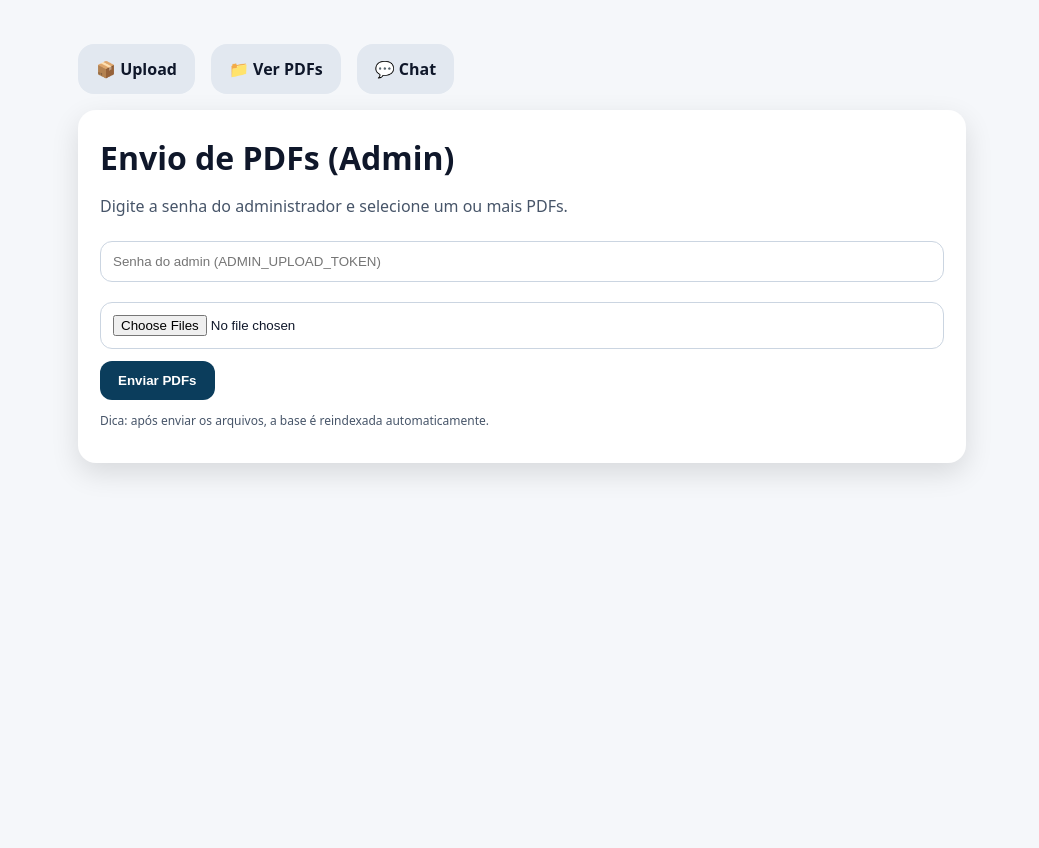
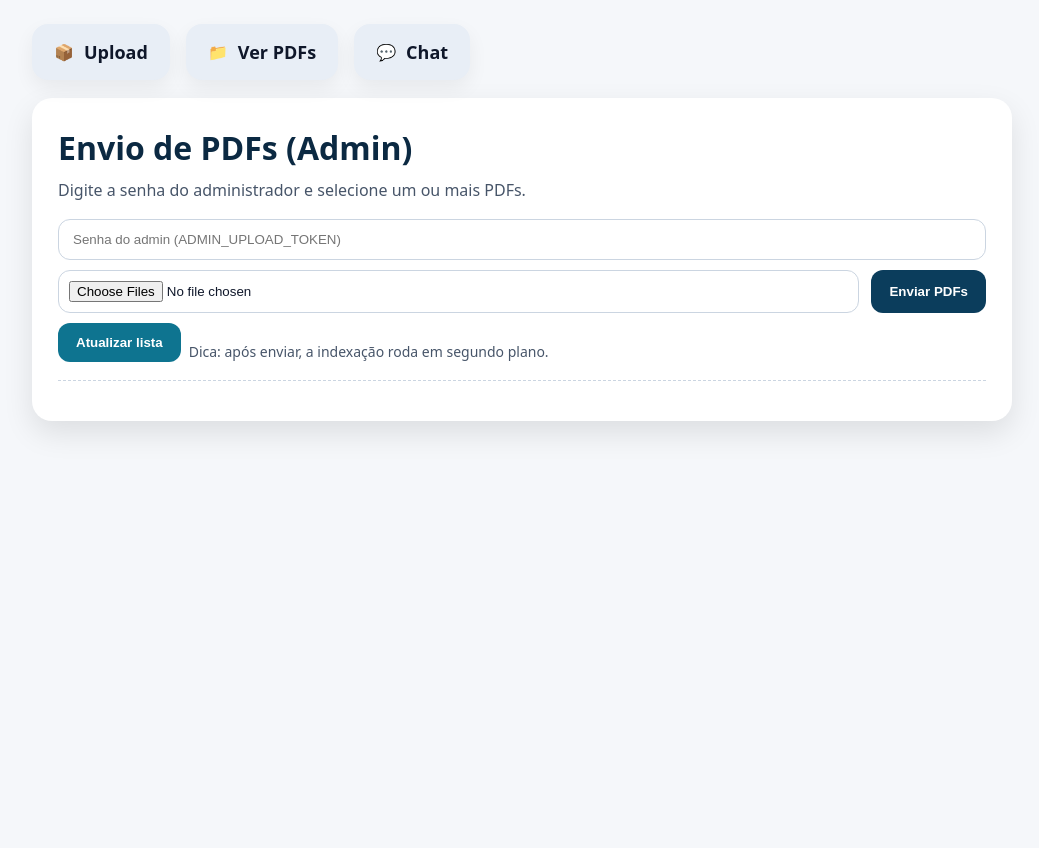
Before and after one commit to claudiorrlima1-1961/licitabot-cloud, a FastAPI app: page /admin in a window 1280 px wide. Shown: the whole page, without its empty margins (118-1157 px from the left). Before the commit the page ends 476 px from the top, so only its background shows below. Run offline with FastAPI, Linux system fonts and the light colour scheme.

Commit message:
Update admin.html

```diff
--- a/templates/admin.html
+++ b/templates/admin.html
@@ -3,127 +3,146 @@
 <head>
   <meta charset="utf-8"/>
   <meta name="viewport" content="width=device-width, initial-scale=1"/>
-  <title>Admin — LICITABOT</title>
+  <title>Upload de PDFs — Licitabot</title>
   <style>
-    :root{--ink:#0f172a;--muted:#475569;--bg:#f5f7fa;--card:#fff;--cta:#0b3d5c;--ok:#166534;--err:#991b1b}
-    *{box-sizing:border-box}
-    body{margin:0;background:var(--bg);font-family:system-ui,-apple-system,Segoe UI,Roboto,Arial;color:var(--ink)}
-    .wrap{max-width:920px;margin:28px auto;padding:16px}
-    .tabs{display:flex;gap:16px;margin-bottom:16px}
-    .tab{background:#e2e8f0;padding:14px 18px;border-radius:16px;font-weight:700;cursor:pointer;display:inline-flex;align-items:center;gap:10px}
-    .tab:hover{filter:brightness(1.03)}
-    .card{background:var(--card);border-radius:18px;box-shadow:0 10px 28px rgba(0,0,0,.12);padding:22px}
-    h1{margin:4px 0 12px}
-    .muted{color:var(--muted)}
-    input[type=password],input[type=file]{width:100%;padding:12px;border:1px solid #cbd5e1;border-radius:12px;margin:8px 0 12px}
-    button{background:var(--cta);color:#fff;border:none;border-radius:12px;padding:12px 18px;font-weight:700;cursor:pointer}
-    button:hover{filter:brightness(1.06)}
-    .msg{margin-top:10px;font-size:14px}
+    :root{
+      --bg:#f5f7fa; --card:#fff; --txt:#0f172a; --muted:#475569;
+      --btn:#0b3d5c; --btn2:#0e7490; --ok:#166534; --err:#991b1b;
+      --chip:#e2e8f0;
+    }
+    html,body{height:100%;margin:0}
+    body{
+      font-family:system-ui,-apple-system,Segoe UI,Roboto,Arial,Helvetica,sans-serif;
+      background:var(--bg); color:var(--txt);
+      display:flex; align-items:flex-start; justify-content:center; padding:24px;
+    }
+    .wrap{width:100%; max-width:980px}
+    .tabs{
+      display:flex; gap:16px; margin-bottom:18px; flex-wrap:wrap;
+    }
+    .tab{
+      background:#e8eef6; border-radius:16px; padding:16px 22px; display:flex; align-items:center; gap:10px;
+      box-shadow:0 8px 20px rgba(0,0,0,.06);
+    }
+    .tab b{font-size:18px}
+    .card{
+      background:var(--card); border-radius:20px; box-shadow:0 12px 30px rgba(0,0,0,.10);
+      padding:26px;
+    }
+    h1{margin:2px 0 10px; font-size:32px; color:#0b2942}
+    p.sub{margin:0 0 18px; color:var(--muted)}
+    .row{display:flex; gap:12px; margin:10px 0; flex-wrap:wrap}
+    input[type=password]{flex:1; min-width:240px; padding:12px 14px; border-radius:12px; border:1px solid #cbd5e1}
+    input[type=file]{flex:1; min-width:240px; padding:10px; border-radius:12px; border:1px solid #cbd5e1; background:#fff}
+    button{
+      background:var(--btn); color:#fff; border:none; padding:12px 18px; border-radius:12px; font-weight:700; cursor:pointer
+    }
+    button:hover{filter:brightness(1.05)}
+    .muted{color:var(--muted); font-size:14px; margin-top:18px}
+    #status{margin-top:12px; font-size:14px}
     .ok{color:var(--ok)} .err{color:var(--err)}
-    ul{list-style:none;padding:0;margin:10px 0}
-    li{display:flex;justify-content:space-between;align-items:center;border:1px solid #e2e8f0;border-radius:12px;padding:10px 12px;margin:8px 0;background:#fbfdff}
-    .tiny{font-size:12px;color:var(--muted);margin-top:12px}
+    .list{
+      margin-top:18px; padding-top:14px; border-top:1px dashed #cbd5e1;
+      display:grid; grid-template-columns:1fr auto; gap:10px 12px;
+    }
+    .chip{background:var(--chip); padding:8px 12px; border-radius:999px; font-size:14px}
+    .del{background:#b91c1c}
+    .del:hover{filter:brightness(1.05)}
+    .toolbar{display:flex; gap:8px; align-items:center; margin-top:6px}
+    .toolbar button{background:var(--btn2)}
   </style>
 </head>
 <body>
   <div class="wrap">
     <div class="tabs">
-      <div class="tab" onclick="show('upload')">📦 Upload</div>
-      <div class="tab" onclick="show('lista')">📁 Ver PDFs</div>
-      <div class="tab" onclick="window.location='/'">💬 Chat</div>
+      <div class="tab"><span>📦</span><b>Upload</b></div>
+      <div class="tab"><span>📁</span><b>Ver PDFs</b></div>
+      <a class="tab" href="/" style="text-decoration:none;color:inherit"><span>💬</span><b>Chat</b></a>
     </div>
 
-    <div id="upload" class="card">
+    <div class="card">
       <h1>Envio de PDFs (Admin)</h1>
-      <p class="muted">Digite a senha do administrador e selecione um ou mais PDFs.</p>
-      <input id="adm" type="password" placeholder="Senha do admin (ADMIN_UPLOAD_TOKEN)"/>
-      <input id="files" type="file" accept="application/pdf" multiple/>
-      <button onclick="enviar()">Enviar PDFs</button>
-      <div id="status" class="msg"></div>
-      <p class="tiny">Dica: após enviar os arquivos, a base é reindexada automaticamente.</p>
+      <p class="sub">Digite a senha do administrador e selecione um ou mais PDFs.</p>
+
+      <div class="row">
+        <input id="senha" type="password" placeholder="Senha do admin (ADMIN_UPLOAD_TOKEN)"/>
+      </div>
+      <div class="row">
+        <input id="arquivo" type="file" accept="application/pdf" multiple/>
+        <button id="btnUpload">Enviar PDFs</button>
       </div>
 
-    <div id="lista" class="card" style="display:none">
-      <h1>Arquivos no servidor</h1>
-      <p class="muted">Listagem dos PDFs já enviados. Você pode excluir se necessário.</p>
-      <div class="row" style="display:flex;gap:10px">
-        <input id="adm2" type="password" placeholder="Senha do admin (ADMIN_UPLOAD_TOKEN)" style="flex:1"/>
-        <button onclick="carregar()">Atualizar lista</button>
+      <div class="toolbar">
+        <button id="btnListar">Atualizar lista</button>
+        <span class="muted">Dica: após enviar, a indexação roda em segundo plano.</span>
       </div>
-      <ul id="ul"></ul>
-      <div id="listMsg" class="msg"></div>
+
+      <div id="status"></div>
+      <div id="lista" class="list"></div>
     </div>
   </div>
 
 <script>
-    function show(id){
-      document.getElementById('upload').style.display = (id==='upload'?'block':'none');
-      document.getElementById('lista').style.display  = (id==='lista'?'block':'none');
-      if(id==='lista'){ carregar(); }
+function token(){ return (document.getElementById('senha').value || '').trim(); }
+
+function msgOk(t){ document.getElementById('status').innerHTML = '<p class="ok">✅ '+t+'</p>'; }
+function msgErr(t){ document.getElementById('status').innerHTML = '<p class="err">❌ '+t+'</p>'; }
+
+async function listar(){
+  const r = await fetch('/list_pdfs', { headers: { 'X-Admin-Token': token() }});
+  const box = document.getElementById('lista');
+  box.innerHTML = '';
+  if(!r.ok){ box.innerHTML = '<span class="err">Não foi possível listar. Verifique a senha.</span>'; return; }
+  const j = await r.json();
+  if(!j.files || !j.files.length){ box.innerHTML = '<span class="muted">Nenhum PDF enviado ainda.</span>'; return; }
+  j.files.forEach(name=>{
+    const chip = document.createElement('div');
+    chip.className='chip';
+    chip.textContent = name;
+    const del = document.createElement('button');
+    del.className='del';
+    del.textContent='Excluir';
+    del.onclick = async ()=>{
+      if(!confirm('Excluir "'+name+'"?')) return;
+      const rr = await fetch('/delete_pdf?name='+encodeURIComponent(name), {
+        method:'DELETE', headers:{'X-Admin-Token': token()}
+      });
+      if(rr.ok){ msgOk('Arquivo excluído: '+name); listar(); }
+      else{ msgErr('Erro ao excluir'); }
+    };
+    box.appendChild(chip);
+    box.appendChild(del);
+  });
 }
 
 async function enviar(){
-      const senha = (document.getElementById('adm').value || '').trim();
-      const arquivos = document.getElementById('files').files;
-      const status = document.getElementById('status');
-      status.innerHTML = '';
-      if(!senha){ status.innerHTML='<span class="err">Informe a senha.</span>'; return; }
-      if(!arquivos.length){ status.innerHTML='<span class="err">Selecione ao menos 1 PDF.</span>'; return; }
+  const senha = token();
+  const files = document.getElementById('arquivo').files;
+  if(!senha){ return msgErr('Informe a senha do administrador.'); }
+  if(!files.length){ return msgErr('Selecione ao menos um PDF.'); }
+  msgOk('Enviando…');
 
-      for(let i=0;i<arquivos.length;i++){
-        const fd = new FormData(); fd.append('file', arquivos[i]);
-        try{
-          const r = await fetch('/upload_pdf', {method:'POST', headers:{'X-Admin-Token':senha}, body:fd});
+  for(let i=0;i<files.length;i++){
+    const fd = new FormData(); fd.append('file', files[i]);
+    const r = await fetch('/upload_pdf', {
+      method:'POST',
+      headers:{ 'X-Admin-Token': senha },
+      body: fd
+    });
     if(r.ok){
       const j = await r.json();
-            status.innerHTML += '<div class="ok">✅ '+ j.filename +' — ' + (j.indexed?'indexado':'salvo (sem index)') + '</div>';
+      msgOk('📄 '+j.filename+' => upload OK (indexação agendada).');
     }else{
       const e = await r.text();
-            status.innerHTML += '<div class="err">❌ '+arquivos[i].name+': '+e+'</div>';
-          }
-        }catch(err){
-          status.innerHTML += '<div class="err">❌ '+arquivos[i].name+': '+err.message+'</div>';
+      msgErr('Falha ao enviar '+files[i].name+': '+e);
+      return;
     }
   }
+  listar();
 }
 
-    async function carregar(){
-      const senha = (document.getElementById('adm2').value || '').trim();
-      const ul = document.getElementById('ul');
-      const msg = document.getElementById('listMsg');
-      ul.innerHTML = ''; msg.textContent = '';
-      if(!senha){ msg.innerHTML='<span class="err">Informe a senha.</span>'; return; }
-      try{
-        const r = await fetch('/list_pdfs', {headers:{'X-Admin-Token':senha}});
-        if(!r.ok){ msg.innerHTML='<span class="err">'+await r.text()+'</span>'; return; }
-        const j = await r.json();
-        if(!j.files || !j.files.length){ ul.innerHTML='<li>Nenhum PDF encontrado.</li>'; return; }
-        j.files.forEach(name=>{
-          const li = document.createElement('li');
-          li.innerHTML = '<span>'+name+'</span><button data-n="'+name+'">Excluir</button>';
-          li.querySelector('button').onclick = ()=>excluir(name, senha);
-          ul.appendChild(li);
-        });
-      }catch(e){
-        msg.innerHTML='<span class="err">'+e.message+'</span>';
-      }
-    }
-
-    async function excluir(name, senha){
-      if(!confirm('Excluir "'+name+'"?')) return;
-      const ul = document.getElementById('ul');
-      const msg = document.getElementById('listMsg');
-      try{
-        const r = await fetch('/delete_pdf?name='+encodeURIComponent(name), {
-          method:'DELETE', headers:{'X-Admin-Token':senha}
-        });
-        if(!r.ok){ msg.innerHTML='<span class="err">'+await r.text()+'</span>'; return; }
-        msg.innerHTML='<span class="ok">Arquivo excluído.</span>';
-        carregar();
-      }catch(e){
-        msg.innerHTML='<span class="err">'+e.message+'</span>';
-      }
-    }
+document.getElementById('btnUpload').onclick = enviar;
+document.getElementById('btnListar').onclick = listar;
 </script>
 </body>
 </html>
```
Lines whose indentation alone changed are shown as unchanged.
